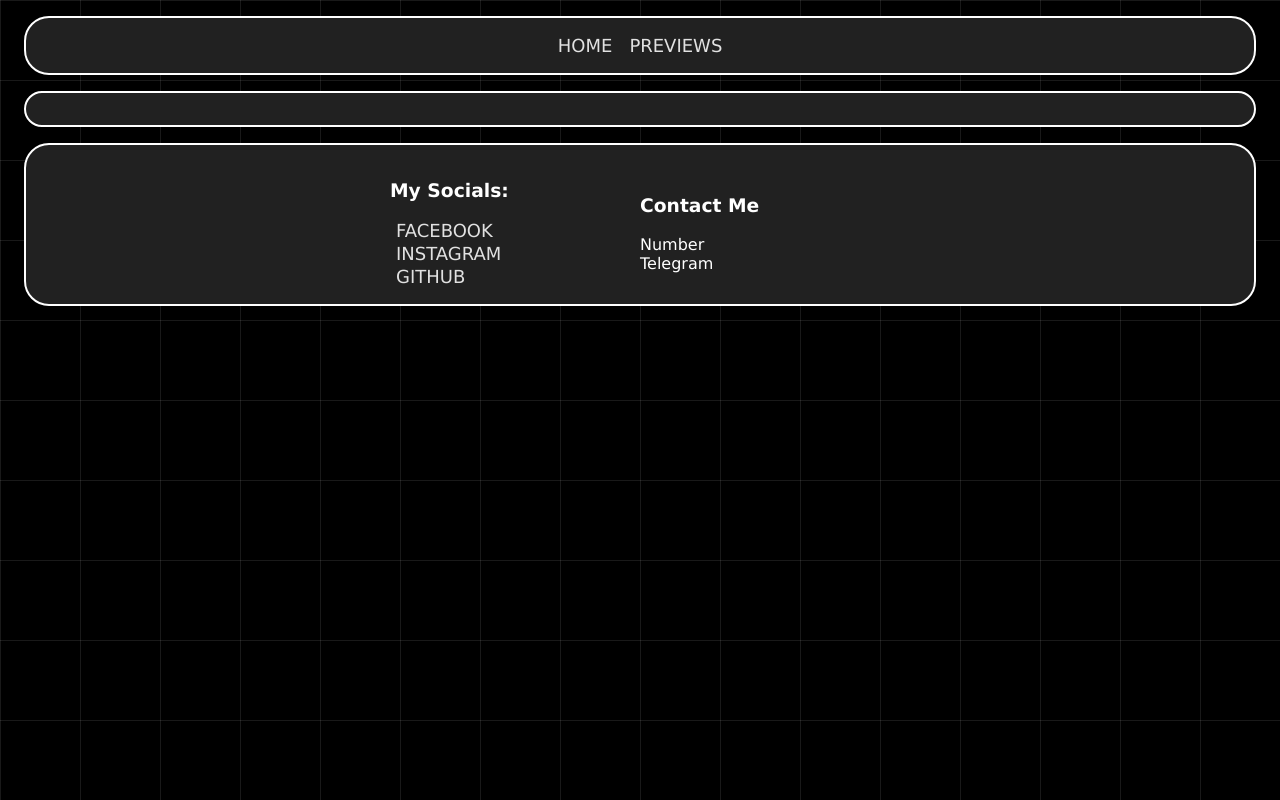
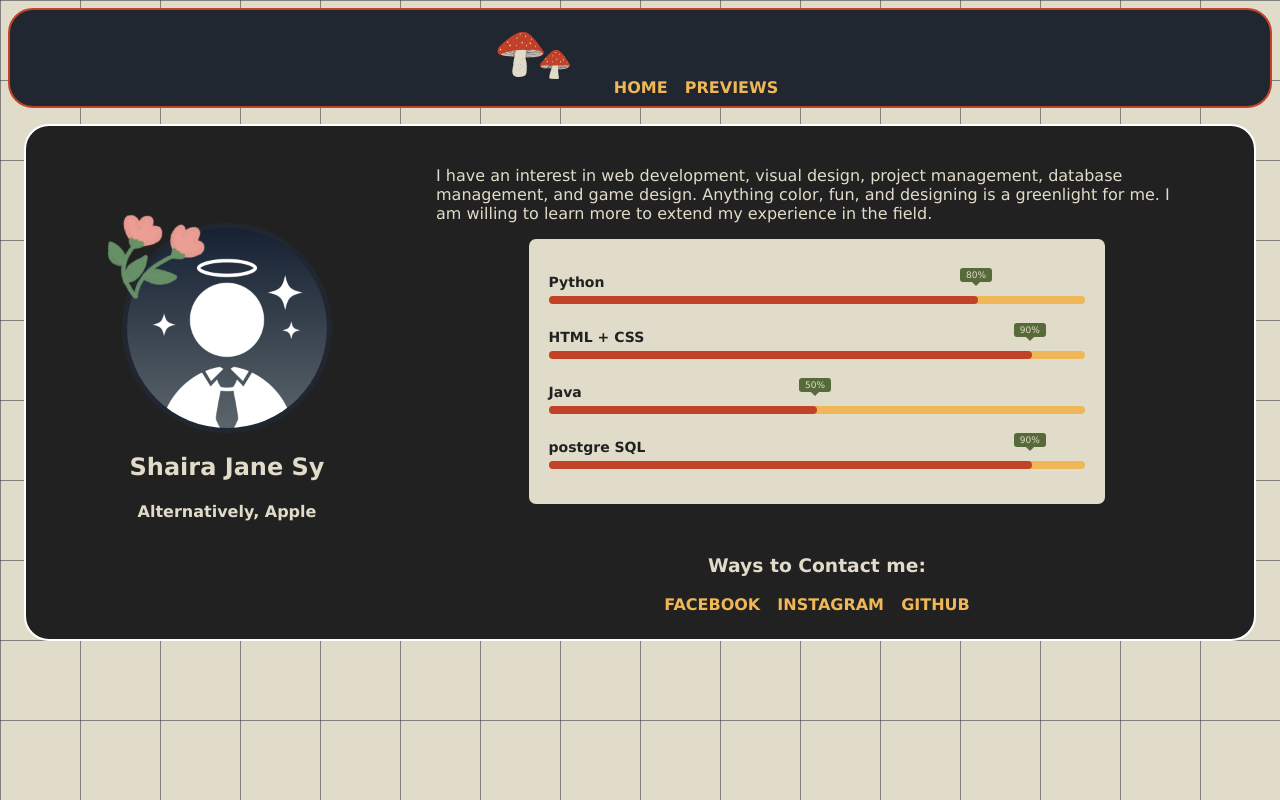
Before and after one commit to sy-yingjin/sy-yingjin.github.io, a plain HTML site: page index.html in a window 1280 px wide. Drawn offline with Linux system fonts and the light colour scheme.

Commit message:
updated index

```diff
--- a/index.html
+++ b/index.html
@@ -4,40 +4,77 @@
     <meta charset="UTF-8"/>
     <meta name="viewport" content="width=device-width, initial-scale=1.0"/>
     <title>Shaira's Codefolio</title>
+    <link rel="icon" type="image/x-icon" href="images/mushrooms.png"/>
     <link rel="stylesheet" href="style.css"/>
 </head>
 
 <body class="bgcolor">
     <!-- Stays in place; regardless of page -->
-    <header class="cont">
+    <header class="navbar">
         <nav>
+            <img src="images/mushrooms.png" alt="icon" class="icon">
             <button onclick="location.href='index.html'">Home</button>
             <button onclick="location.href='experiences.html'">Previews</button>
         </nav>
     </header>
 
+    <section class="main">
+        <div class="mycard">
+            <img src="images/flowers.png" alt="flowers" class="face-details">
+            <img src="images/self.png" alt="pfp" class="face">
+            <h2>Shaira Jane Sy</h2>
+            <h4>Alternatively, Apple</h4>
+        </div>
+        <div class="descript">
+            <p>I have an interest in web development, visual design, project management, database management, and game design. Anything color, fun, and designing is a greenlight for me. I am willing to learn more to extend my experience in the field.</p>
+            <div class="abilities">
 
-    <section class="main">
+                <div class="skill-box">
+                  <span class="title">Python</span>
+                  <div class="skill-bar">
+                    <span class="skill-per python">
+                      <span class="tooltip">80%</span>
+                    </span>
+                  </div>
+                </div>
+
+                <div class="skill-box">
+                  <span class="title">HTML + CSS</span>
+                  <div class="skill-bar">
+                    <span class="skill-per html">
+                      <span class="tooltip">90%</span>
+                    </span>
+                  </div>
+                </div>
+
+                <div class="skill-box">
+                  <span class="title">Java</span>
+                  <div class="skill-bar">
+                    <span class="skill-per java">
+                      <span class="tooltip">50%</span>
+                    </span>
+                  </div>
+                </div>
+
+                <div class="skill-box">
+                  <span class="title">postgre SQL</span>
+                  <div class="skill-bar">
+                    <span class="skill-per SQL">
+                      <span class="tooltip">90%</span>
+                    </span>
+                  </div>
+                </div>
+            </div>
+
+            <div class="socials">
+                <h3>Ways to Contact me:</h3>
+                <button onclick="location.href='https://www.facebook.com/shairajane.sy'">Facebook</button>
+                <button onclick="location.href='https://www.instagram.com/_apple.slices/'">Instagram</button>
+                <button onclick="location.href='https://github.com/sy-yingjin'">Github</button>
+            </div>
+        </div>
+
 
     </section>
-    <footer >
-        <div class="cont">
-            <div class="socials">
-                <h3>My Socials:</h3>
-                <list>
-                    <li><button onclick="location.href='https://www.facebook.com/shairajane.sy'">Facebook</button></li>
-                    <li><button onclick="location.href='https://www.instagram.com/_apple.slices/'">Instagram</button></li>
-                    <li><button onclick="location.href='https://github.com/sy-yingjin'">Github</button></li>
-                </list>
-            </div>
-            <div class="socials">
-                <h3>Contact Me</h3>
-                <list>
-                    <li>Number</li>
-                    <li>Telegram</li>
-                </list>
-            </div>
-        </div>
-    </footer>
 </body>
 </html>
--- a/style.css
+++ b/style.css
@@ -1,8 +1,9 @@
+/* Background pattern */
 .bgcolor {
-    background: #000000;
+    background: #E1DCC9;
     --gap: 5em;
     --line: 1px;
-    --color: rgba(255,255,255,0.2);
+    --color: #212730;
     background-image: linear-gradient(
         -90deg,
         transparent calc(var(--gap) - var(--line)),
@@ -18,32 +19,176 @@
     background-size: var(--gap) var(--gap);
 }
 
-.cont {
-    padding: 1em;
+/* Header stuff */
+.navbar {
+    padding: 0.5em;
     display: flex;
-    flex-flow: row wrap;
+    flex-flow: wrap;
+    align-items: center;
+    justify-content: center;
+    margin: auto;
+    border-radius: 25px;
+    background-color: #212730;
+    color: #E1DCC9;
+    font-family: Verdana, sans-serif;
+    border: 2px solid #C24229;
+}
+
+.icon {
+    height: 75px;
+    width: auto;
+    padding-right: 2em;
+}
+
+/* Main page */
+.main {
+    display: flex;
+    padding: 1.5em;
+    flex-flow: wrap;
     align-items: center;
     justify-content: center;
     margin: 1em;
     border-radius: 25px;
     background-color: #212121;
-    color: #FFFFFF;
+    color: #E1DCC9;
     font-family: Verdana, sans-serif;
     border: 2px solid #FFFFFF;
 }
 
-.socials {
-    width: calc(100%/5);
-    min-width: 250px;
+.mycard {
+    width: 25%;
+    min-width: 200px;
     height: auto;
-    float: left;
+    margin: auto;
+    text-align: center;
+    flex-grow: 1;
 }
 
+.face {
+    display: block;
+    max-width: 200px;
+    margin-left: auto;
+    margin-right: auto;
+    border-radius: 50%;
+    border: 5px solid #212730;
+}
+
+.face-details {
+    max-width: 100px;
+    position: absolute;
+    transform: translateX(-125%) translateY(-15%) rotate(20deg);
+}
+
+.descript {
+    display: block;
+    width: 65%;
+    min-width: 400px;
+    height: auto;
+    margin: auto;
+    flex-grow: 1;
+}
+
+p {
+    padding: 0 2em;
+}
+
+/* Skillset box
+ Code yoinked from UIverse
+https://uiverse.io/Juanes200122/ordinary-dodo-95 */
+
+.abilities {
+    max-width: calc(65%);
+    min-width: 400px;
+    background: #E1DCC9;
+    margin: auto;
+    padding: 10px 20px;
+    border-radius: 7px;
+    user-select: none;
+  }
+
+  .abilities .skill-box {
+    margin: 25px 0;
+  }
+
+  .skill-box .title {
+    display: block;
+    font-size: 14px;
+    font-weight: 600;
+    color: #212121;
+  }
+
+  .skill-box .skill-bar {
+    height: 8px;
+    width: 100%;
+    border-radius: 6px;
+    margin-top: 6px;
+    background: #EFB758;
+  }
+
+  .skill-bar .skill-per {
+    position: relative;
+    display: block;
+    height: 100%;
+    width: 90%;
+    border-radius: 6px;
+    background: #C24229;
+  }
+
+  .skill-per.python {
+    width: 80%;
+  }
+
+  .skill-per.html {
+    width: 90%;
+  }
+
+  .skill-per.java {
+    width: 50%;
+  }
+
+  .skill-per.SQL {
+    width: 90%;
+  }
+
+  .skill-per .tooltip {
+    position: absolute;
+    right: -14px;
+    top: -28px;
+    font-size: 9px;
+    font-weight: 500;
+    color: #E1DCC9;
+    padding: 2px 6px;
+    border-radius: 3px;
+    background: #576A39;
+    z-index: 1;
+  }
+
+  .tooltip::before {
+    content: "";
+    position: absolute;
+    left: 50%;
+    bottom: -2px;
+    height: 10px;
+    width: 10px;
+    z-index: -1;
+    background-color: #576A39;
+    transform: translateX(-50%) rotate(45deg);
+  }
+
+
+.socials {
+    padding-top: 2em;
+    display: block;
+    text-align: center;
+    margin: auto;
+}
+
+/* Button customization */
 button {
-    font-size: 18px;
-    color: #e1e1e1;
+    font-size: 16px;
+    color: #EFB758;
     font-family: Verdana, sans-serif;
-    font-weight: 500;
+    font-weight: 600;
     cursor: pointer;
     position: relative;
     border: none;
@@ -55,7 +200,7 @@ button {
 }
 
 button:focus, button:hover {
-    color: #FFFF;
+    color: #E1DCC9;
 }
 
 button:focus:after, button:hover:after {
@@ -80,18 +225,3 @@ button:after {
 list {
     list-style-type: none;
 }
-
-.main {
-    width: auto;
-    height: auto;
-    padding: 1em;
-    flex-flow: row wrap;
-    align-items: center;
-    justify-content: center;
-    margin: 1em;
-    border-radius: 25px;
-    background-color: #212121;
-    color: #FFFFFF;
-    font-family: Verdana, sans-serif;
-    border: 2px solid #FFFFFF;
-}
```
Also changed, not shown: experiences.html (added, +25 -0 lines), images/flowers.png (added), images/mushrooms.png (added), images/self.png (added), images/teapot.png (added), 1 other file.
